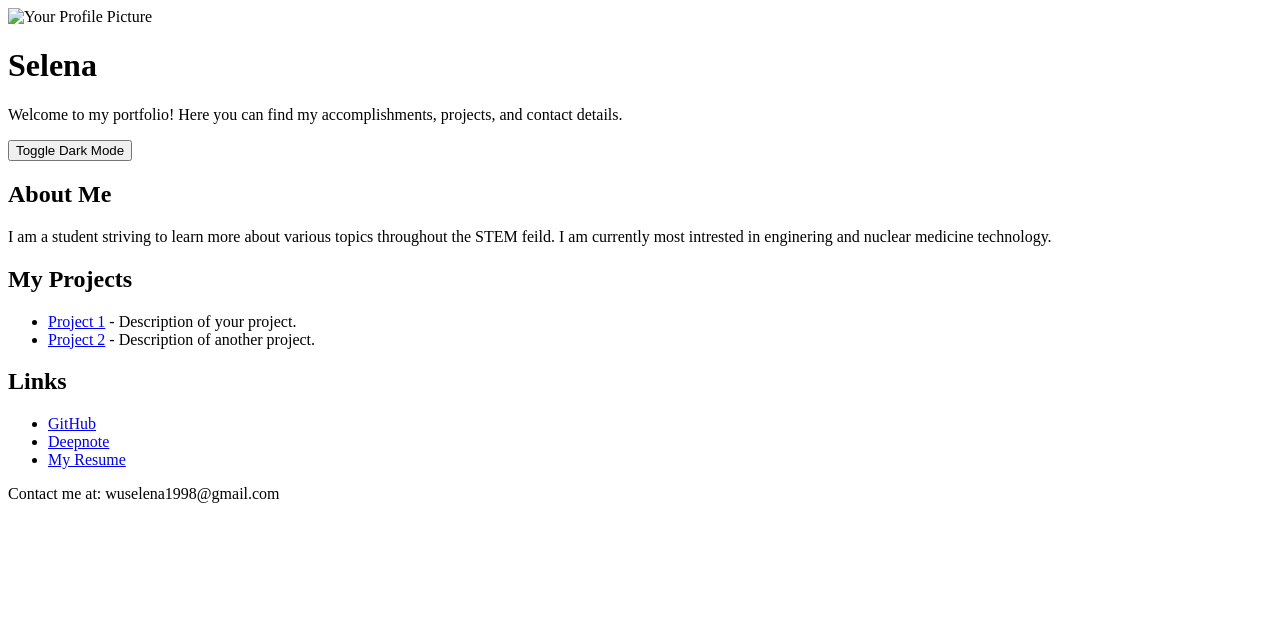
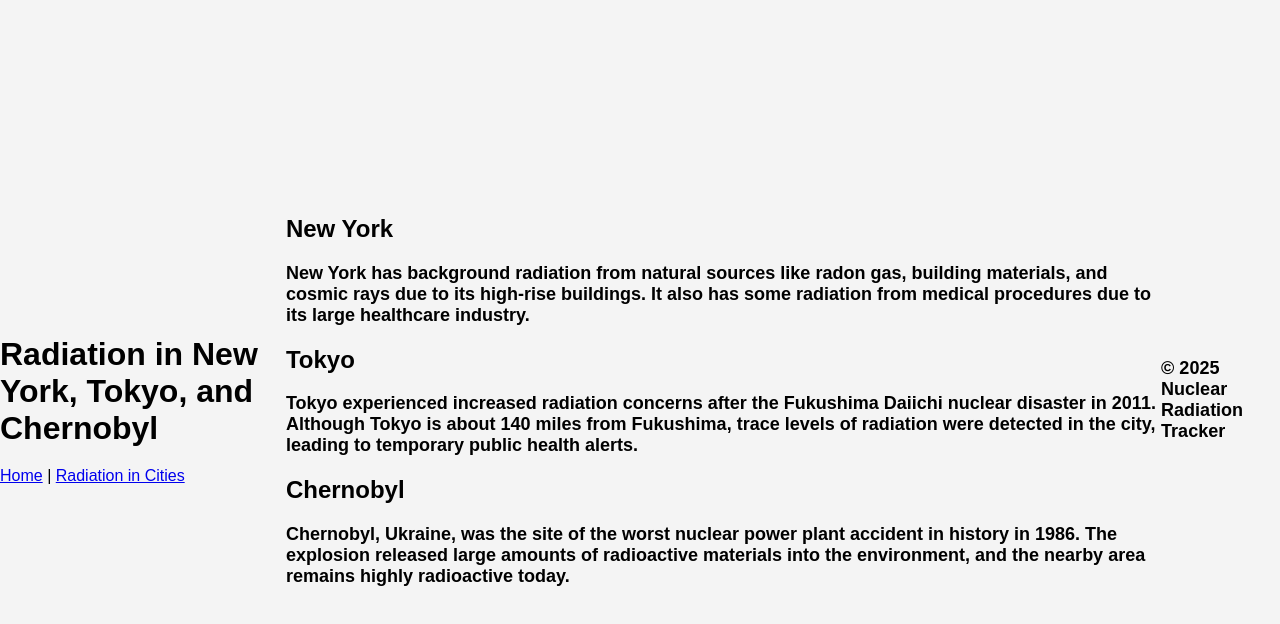
Before and after one commit to wuselena1998/Website-info-, a plain HTML site: page locations.html in a window 1280 px wide. Drawn offline with Linux system fonts and the light colour scheme.

Commit message:
Update locations.html

```diff
--- a/locations.html
+++ b/locations.html
@@ -2,45 +2,37 @@
 <html lang="en">
 <head>
   <meta charset="UTF-8">
-    <meta name="viewport" content="width=device-width, initial-scale=1.0">
-    <title>My Personal Portfolio</title>
-    <link rel="stylesheet" href="styles.css">
-    <script defer src="script.js"></script>
+  <title>Radiation in Cities</title>
+  <link rel="stylesheet" href="style.css">
 </head>
 <body>
-    <div class="container">
   <header>
-            <img src="profile me.jpg" alt="Your Profile Picture" class="profile-pic">
-            <h1 id="name">Selena</h1>
-            <p>Welcome to my portfolio! Here you can find my accomplishments, projects, and contact details.</p>
-            <button onclick="toggleDarkMode()">Toggle Dark Mode</button>
+    <h1>Radiation in New York, Tokyo, and Chernobyl</h1>
+    <nav>
+      <a href="index.html">Home</a> |
+      <a href="locations.html">Radiation in Cities</a>
+    </nav>
   </header>
 
-        <section id="about">
-            <h2>About Me</h2>
-            <p>I am a student striving to learn more about various topics throughout the STEM feild. I am currently most intrested in enginering and nuclear medicine technology.  </p>
+  <main>
+    <section>
+      <h2>New York</h2>
+      <p>New York has background radiation from natural sources like radon gas, building materials, and cosmic rays due to its high-rise buildings. It also has some radiation from medical procedures due to its large healthcare industry.</p>
     </section>
 
-        <section id="projects">
-            <h2>My Projects</h2>
-            <ul>
-                <li><a href="#">Project 1</a> - Description of your project.</li>
-                <li><a href="#">Project 2</a> - Description of another project.</li>
-            </ul>
+    <section>
+      <h2>Tokyo</h2>
+      <p>Tokyo experienced increased radiation concerns after the Fukushima Daiichi nuclear disaster in 2011. Although Tokyo is about 140 miles from Fukushima, trace levels of radiation were detected in the city, leading to temporary public health alerts.</p>
     </section>
 
-        <section id="links">
-            <h2>Links</h2>
-            <ul>
-                <li><a href="https://github.com/yourgithub" target="_blank">GitHub</a></li>
-                <li><a href="https://deepnote.com/yourprofile" target="_blank">Deepnote</a></li>
-                <li><a href="https://dyVSA8fx4w6dQo6OJxW6apwY.0" target="_blank">My Resume</a></li>
-            </ul>
+    <section>
+      <h2>Chernobyl</h2>
+      <p>Chernobyl, Ukraine, was the site of the worst nuclear power plant accident in history in 1986. The explosion released large amounts of radioactive materials into the environment, and the nearby area remains highly radioactive today.</p>
     </section>
+  </main>
 
   <footer>
-            <p>Contact me at: <span id="email">wuselena1998@gmail.com</span></p>
+    <p>© 2025 Nuclear Radiation Tracker</p>
   </footer>
-    </div>
 </body>
 </html>
```
Lines whose indentation alone changed are shown as unchanged.
